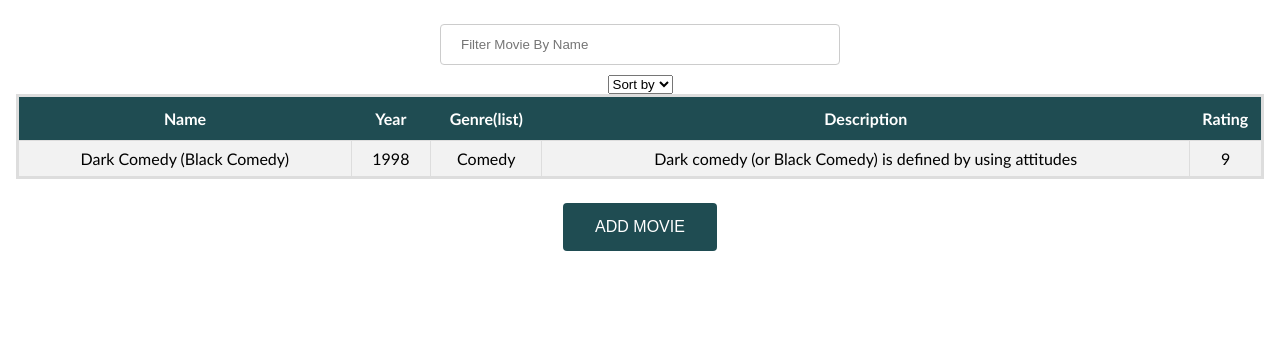
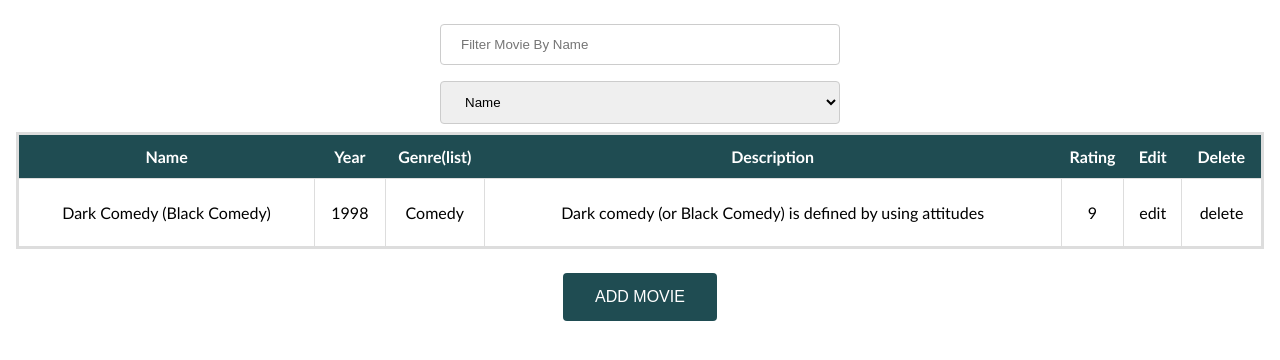
Before and after one commit to oyo-kishan/Assignment-2, a React (Create React App) app: page / in a window 1280 px wide. Shown: the top 360 px of the page. Built offline with nearby package versions, Linux system fonts and the light colour scheme.

Commit message:
delete functionality added

```diff
--- a/src/App.css
+++ b/src/App.css
@@ -37,13 +37,13 @@
   padding: 8px;
 }
 
-.movietable tr:nth-child(even){
+/* .movietable tr:nth-child(even){
   background-color: #f2f2f2;
 }
 
 .movietable tr:hover {
   background-color:#a0b3b6;
-}
+} */
 
 .movietable th {
   padding-top: 12px;
@@ -77,3 +77,8 @@
   background:"#F2F1F9";
 
 };
+
+.link {
+  background:none;
+  border:none;
+ }
--- a/src/actions/Action.js
+++ b/src/actions/Action.js
@@ -4,4 +4,13 @@ const addMovies=(data)=>{
         payload:data
     }
 }
-export default addMovies;
+
+export const deleteMovies=(id)=>{
+    console.log("delete movie called");
+    return{
+        type : "DELETE_MOVIE",
+        payload : id
+    }
+}
+
+export  default addMovies;
--- a/src/components/Dropdown.js
+++ b/src/components/Dropdown.js
@@ -10,10 +10,9 @@ function Dropdown(props) {
         className={props.className}
         value={props.movieGenre}
         onChange={(e) => props.onChange(e.target.value)}>
-
-        <option value="Select genre" selected disabled>Select Genre</option>
+        <option value={props.title} disabled>{props.title}</option>
         {
-        list.map((option) => (<option value={option}>{option}</option>))
+        list.map((option,index) => (<option key={index} value={option}>{option}</option>))
         }
       </select>
       <br />
--- a/src/components/Table.js
+++ b/src/components/Table.js
@@ -9,14 +9,16 @@ function Table(props) {
         <tbody>
             <tr>{headingList.map((heading)=><th>{heading}</th>)}</tr>
             {
-            data.map((item, index) => {
+            data.map((item) => {
                 return (
-                <tr key={index}>
+                <tr key={item.id}>
                     <td>{item.name}</td>
                     <td>{item.year}</td>
                     <td>{item.genre}</td>
                     <td>{item.description}</td>
                     <td>{item.rating}</td>
+                    <td><p className="link" onClick={()=>{props.onEditClicked(item.id)}}>edit</p></td>
+                    <td><p className="link" onClick={()=>{props.onDeleteClicked(item.id)}}>delete</p></td>
                 </tr>
                 );
             })
--- a/src/reducers/AddMovieReducer.js
+++ b/src/reducers/AddMovieReducer.js
@@ -5,7 +5,8 @@ const initialState={
         year : "1998",
         genre: "Comedy",
         description: "Dark comedy (or Black Comedy) is defined by using attitudes",
-        rating : "9"
+        rating : "9",
+        id:  "ididididid"
     }]
 }
 
@@ -16,6 +17,12 @@ const MovieReducer=(state=initialState,action)=>{
                 ...state,
                 movies : [...state.movies,action.payload]
             }
+        case "DELETE_MOVIE":
+            console.log("delete movie in reducer");
+            return {
+                ...state,
+                movies : [...state.movies.filter((item)=>item.id!==action.payload)]
+            }
         default :
              return state;
     }
--- a/src/screens/AddMovie.js
+++ b/src/screens/AddMovie.js
@@ -24,12 +24,11 @@ function AddMovie() {
         genre: movieGenre,
         description: movieDescripiton,
         rating: movieRating,
+        id:  movieName.toString().concat(movieRating).concat(movieGenre.toString())
       })
     );
     alert("Movies added to store successfully");
   }
-
-
 
   return (
     <form  className="addMovieForm">
@@ -53,6 +52,7 @@ function AddMovie() {
         className="inputField"
         value={movieGenre}
         onChange={(value) => setMovieGenre(value)}
+        title="Select Genre"
         options={["Comedy","Action","Drama","Mystery","Horror"]}
       />
 
--- a/src/screens/MovieTable.js
+++ b/src/screens/MovieTable.js
@@ -1,42 +1,55 @@
 import React,{useState,useEffect} from "react";
+import {useDispatch} from 'react-redux';
 import { Link } from "react-router-dom";
 import "../App.css";
 import { useSelector } from "react-redux";
 import Input from "../components/Input";
 import Table from '../components/Table';
 import Button from "../components/Button";
+import Dropdown from "../components/Dropdown";
+import {deleteMovies} from '../actions/Action';
 
 function MovieTable() {
+  const dispatch = useDispatch();
+  const [data,setData]=useState(useSelector((state) => state.movieData.movies));
 
-  const [data,setData]=useState(useSelector((state) => state.movieData.movies));
   const [searchKey,setSearchKey]=useState("");
   const [searchResult,setSearchResult]=useState([]);
 
+
   useEffect(()=>{
     const result=[...data].filter((item)=>{
-      return item.name.toLowerCase().includes(searchKey.toLocaleLowerCase());
+      return isContains(item.name.toLowerCase(),searchKey.toLowerCase());
     })
     setSearchResult(result);
   },[searchKey,data]);
-
 
   const sortData=(value)=>{
 
     const copy=[...data].sort((firstMovie,secondMovie)=>{
       switch(value){
-        case "name":
+        case "Name":
           return firstMovie.name.localeCompare(secondMovie.name);
-        case "year":
+        case "Year":
           return firstMovie.year-secondMovie.year;
-        case "rating":
+        case "Rating":
           return firstMovie.rating-secondMovie.rating;
         default :
           break;
       }
       return null;
     });
+    setData(copy);
+  }
 
-    setData(copy);
+  const deleteHandler=(id)=>{
+    dispatch(deleteMovies(id));
+    const result=[...data].filter(item=>item.id!==id)
+    setData(result);
+  }
+
+  const editHandler=(id)=>{
+
   }
 
   return (
@@ -49,19 +62,20 @@ function MovieTable() {
           onChange={(value)=>setSearchKey(value)}
         />
 
-        <select
-           value="sort by"
-           onChange={(e)=>{sortData(e.target.value)}}>
-          <option value="sort by" selected disabled>Sort by</option>
-          <option value="name" >Name</option>
-          <option value="year">Year</option>
-          <option value="rating">Rating</option>
-        </select>
+        <Dropdown
+            className="inputField"
+            value="default"
+            onChange={(value)=>sortData(value)}
+            title="Sort by"
+            options={["Name","Year","Rating"]}
+        />
 
       <Table
            className="movietable"
-           heading={["Name","Year","Genre(list)","Description","Rating"]}
+           heading={["Name","Year","Genre(list)","Description","Rating","Edit","Delete"]}
            data={searchResult}
+           onDeleteClicked={(id)=>{deleteHandler(id)}}
+           onEditClicked={(id)=>{editHandler(id)}}
       />
 
       <Link to="/AddMovie">
@@ -71,9 +85,25 @@ function MovieTable() {
            onClick={()=>{}}
         />
       </Link>
-
     </div>
   );
 }
 
 export default MovieTable;
+
+
+function isContains(word,key){
+
+  if(key.length>word.length)return false;
+
+  for(let i=0;i<word.length;i++){
+    let mismatch=false;
+    for(let j=0;j<key.length && !mismatch;j++){
+      if(word.charAt(i+j)!==key.charAt(j)){
+        mismatch=true;
+      }
+    }
+    if(!mismatch)return true;
+  }
+  return false;
+}
```
Also changed, not shown: src/images/edit_icon.png (added).
